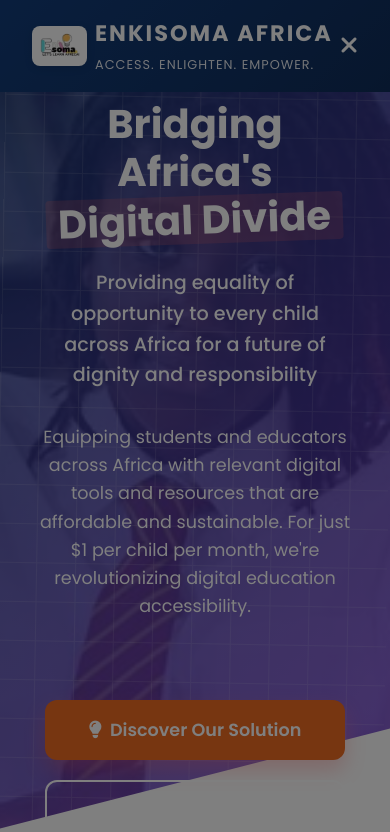
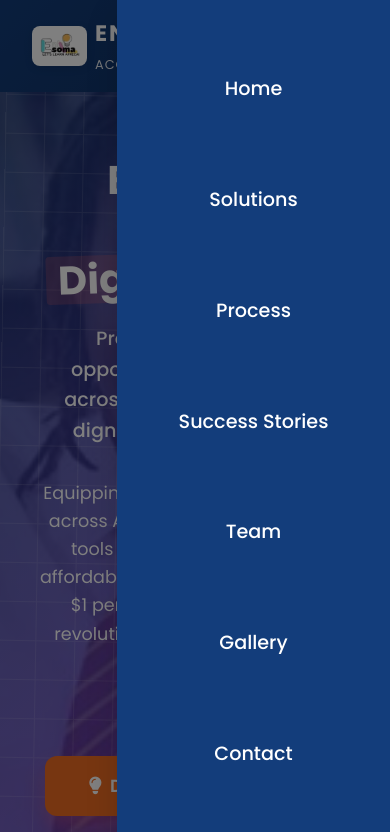
Before and after one commit to DickensJuma/Enkisoma, a plain HTML site: page index.html in a window 390 px wide. Both pictures are taken after a click on the button 347 px from the left and 45 px from the top of the page. Shown: the top 832 px of the page. Drawn offline with Linux system fonts and the light colour scheme.

Commit message:
content correction

```diff
--- a/index.html
+++ b/index.html
@@ -220,31 +220,45 @@
         }
 
         .nav-links {
-          position: fixed;
+          position: fixed !important;
           top: 0;
           right: -100%;
           width: 70%;
           height: 100vh;
           background: var(--primary-color);
-          flex-direction: column;
+          flex-direction: column !important;
           align-items: center;
           justify-content: center;
           padding: 2rem;
-          transition: var(--transition);
+          transition: right 0.3s ease;
           z-index: 1000;
           box-shadow: var(--shadow-lg);
+          list-style: none;
+          margin: 0;
+          gap: 0 !important;
+          transform: translateX(0);
         }
 
         .nav-links.active {
-          right: 0;
+          right: 0 !important;
+          transform: translateX(0);
         }
 
         .nav-links li {
           margin: 1.5rem 0;
+          width: 100%;
+          text-align: center;
         }
 
         .nav-links a {
           font-size: 1.2rem;
+          display: block;
+          width: 100%;
+          padding: 1rem;
+        }
+
+        .nav-links a::after {
+          display: none;
         }
 
         .mobile-menu-overlay {
@@ -255,11 +269,14 @@
           height: 100%;
           background: rgba(0, 0, 0, 0.5);
           z-index: 999;
-          display: none;
+          opacity: 0;
+          visibility: hidden;
+          transition: opacity 0.3s ease, visibility 0.3s ease;
         }
 
         .mobile-menu-overlay.active {
-          display: block;
+          opacity: 1;
+          visibility: visible;
         }
       }
 
@@ -446,12 +463,14 @@
           background-attachment: scroll;
           background-size: cover;
           background-position: center top;
-          padding-top: 100px;
+          padding-top: 140px;
+          min-height: 100vh;
         }
 
         .hero h1 {
           font-size: 2.5rem;
           padding: 0 10px;
+          margin-top: 1rem;
         }
 
         .hero-subtitle {
@@ -1591,10 +1610,7 @@
       @media (max-width: 768px) {
         .hero h1 {
           font-size: 2.5rem;
-        }
-
-        .nav-links {
-          display: none;
+          margin-top: 1rem;
         }
 
         .cta-buttons {
@@ -2162,8 +2178,7 @@
               aria-label="Enkisoma Africa X Profile"
               target="_blank"
               rel="noopener noreferrer"
-              ><i class="fab fa-twitter"></i
-              >
+              ><i class="fab fa-twitter"></i>
               <span class="sr-only">X (formerly Twitter)</span></a
             >
             <a href="#" aria-label="Send Email"
@@ -2557,16 +2572,28 @@
       const mobileMenu = document.querySelector(".nav-links");
       const mobileMenuOverlay = document.querySelector(".mobile-menu-overlay");
 
+      // Debug: Check if elements exist
+      console.log("Mobile elements found:", {
+        toggle: !!mobileMenuToggle,
+        menu: !!mobileMenu,
+        overlay: !!mobileMenuOverlay,
+      });
+
+      if (mobileMenuToggle && mobileMenu && mobileMenuOverlay) {
         function toggleMobileMenu() {
+          console.log("Toggle mobile menu clicked"); // Debug
+
           mobileMenu.classList.toggle("active");
           mobileMenuOverlay.classList.toggle("active");
 
           if (mobileMenu.classList.contains("active")) {
             document.body.style.overflow = "hidden";
             mobileMenuToggle.innerHTML = '<i class="fas fa-times"></i>';
+            console.log("Menu opened"); // Debug
           } else {
             document.body.style.overflow = "";
             mobileMenuToggle.innerHTML = '<i class="fas fa-bars"></i>';
+            console.log("Menu closed"); // Debug
           }
         }
 
@@ -2581,6 +2608,7 @@
             }
           });
         });
+      }
 
       // Smooth scrolling for navigation links
       document.querySelectorAll('a[href^="#"]').forEach((anchor) => {
```
Lines whose indentation alone changed are shown as unchanged.
